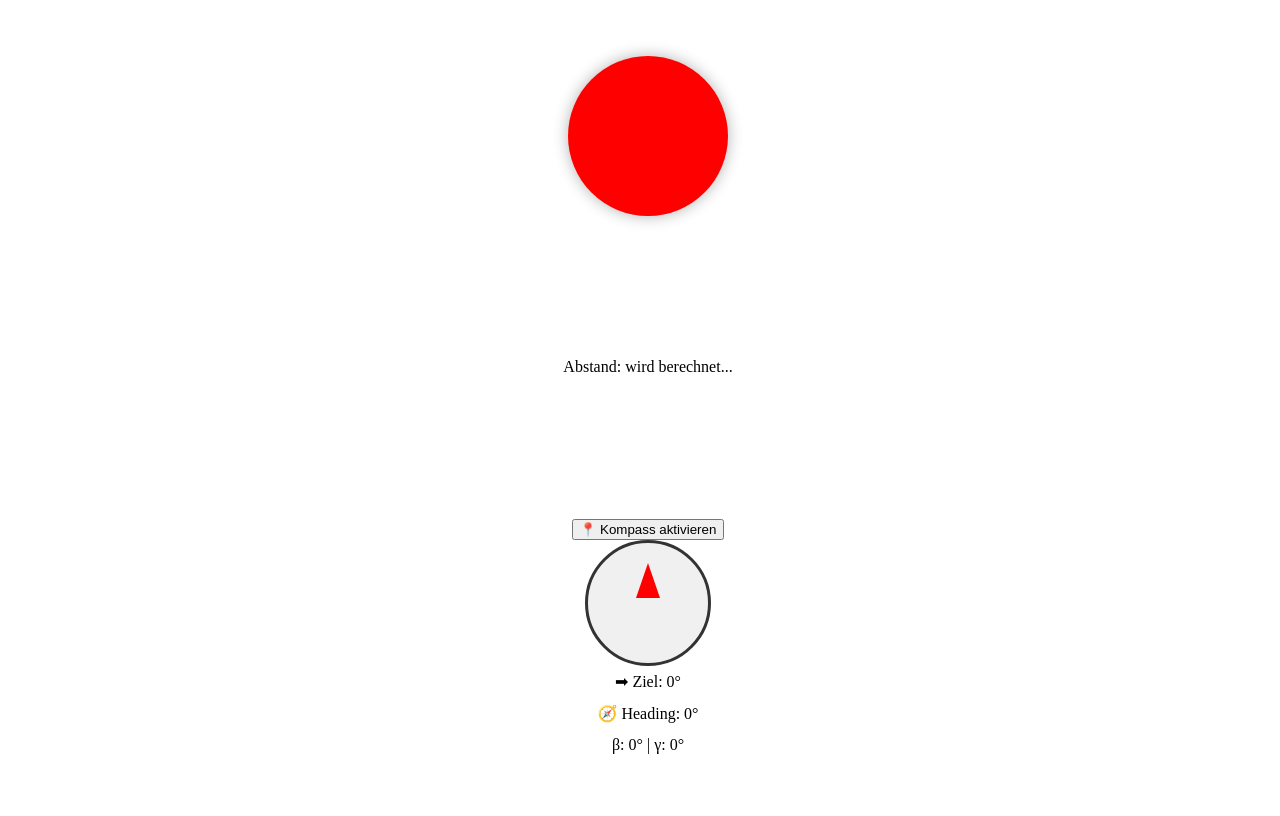
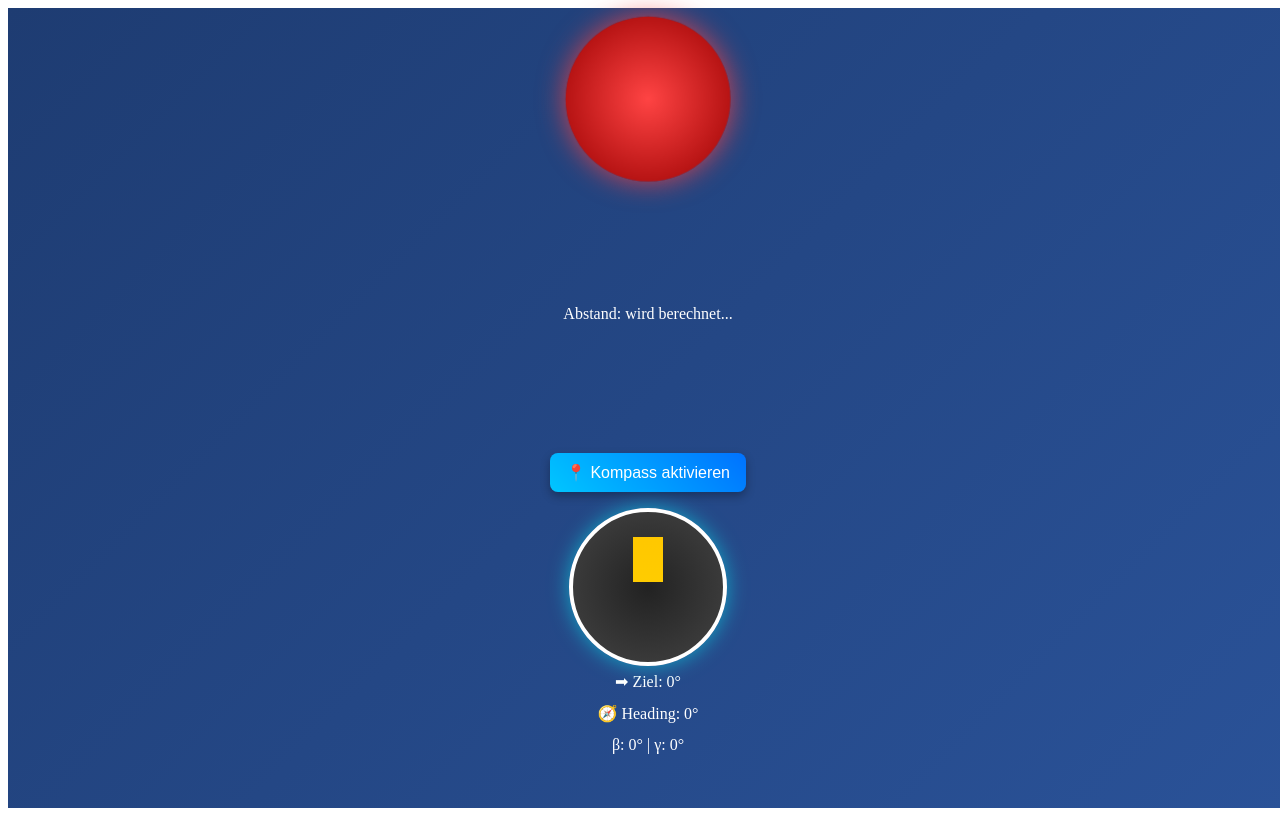
Before and after one commit to ajssal20/position, a SvelteKit app: page / in a window 1280 px wide. Built offline with nearby package versions, Linux system fonts and the light colour scheme; no server answers.

Commit message:
Mit compas

```diff
--- a/src/routes/+page.svelte
+++ b/src/routes/+page.svelte
@@ -40,6 +40,12 @@
       return rot;
     }
   );
+
+  // Kreisgröße dynamisch abhängig von Distanz
+  const circleSize = derived(distance, ($d) => {
+    if ($d === null) return 150;
+    return Math.max(80, 300 - Math.min($d, 200)); // je näher, desto größer (min 80px, max 300px)
+  });
 
   let errorMsg = "";
   let permissionGranted = false;
@@ -115,20 +121,31 @@
     box-sizing: border-box;
     text-align: center;
     justify-content: space-between;
+    background: linear-gradient(135deg, #1e3c72, #2a5298);
+    color: #fff;
   }
 
   /* Kreis-Anzeige */
   .kreis {
     border-radius: 50%;
-    box-shadow: 0 0 15px rgba(0,0,0,0.3);
-    width: 40vw;
-    height: 40vw;
-    max-width: 160px;
-    max-height: 160px;
-    margin-top: 2rem;
+    box-shadow: 0 0 30px rgba(0,0,0,0.5);
+    transition: all 0.4s ease;
+    animation: pulse 2s infinite;
   }
-  .gruen { background-color: green; }
-  .rot { background-color: red; }
+  .gruen {
+    background: radial-gradient(circle, #00ff88, #007f44);
+    box-shadow: 0 0 25px rgba(0,255,136,0.8);
+  }
+  .rot {
+    background: radial-gradient(circle, #ff4444, #990000);
+    box-shadow: 0 0 25px rgba(255,68,68,0.8);
+  }
+
+  @keyframes pulse {
+    0% { transform: scale(1); opacity: 0.9; }
+    50% { transform: scale(1.1); opacity: 1; }
+    100% { transform: scale(1); opacity: 0.9; }
+  }
 
   /* Kompass */
   .kompass-container {
@@ -139,36 +156,52 @@
   }
 
   .kompass {
-    width: 120px;
-    height: 120px;
+    width: 150px;
+    height: 150px;
     border-radius: 50%;
-    border: 3px solid #333;
+    border: 4px solid #fff;
     display: flex;
     justify-content: center;
     align-items: center;
     position: relative;
-    background-color: #f0f0f0;
+    background: radial-gradient(circle, #222, #444);
+    box-shadow: 0 0 20px rgba(0,255,255,0.5);
   }
 
   .pfeil {
     width: 0;
     height: 0;
-    border-left: 12px solid transparent;
-    border-right: 12px solid transparent;
-    border-bottom: 35px solid red;
+    border-left: 15px solid transparent;
+    border-right: 15px solid transparent;
+    border-bottom: 45px solid;
+    border-image: linear-gradient(to bottom, #ff0000, #ffcc00) 1;
     position: absolute;
-    top: 20px;
+    top: 25px;
     transform-origin: 50% 90%;
     transition: transform 0.15s linear;
   }
 
   p { font-size: 1rem; margin: 0.4rem 0; }
-  .error { color: #c00; font-weight: bold; margin-top: 1rem; }
+  .error { color: #ff6666; font-weight: bold; margin-top: 1rem; }
+  button {
+    padding: 0.6rem 1rem;
+    border: none;
+    border-radius: 8px;
+    background: linear-gradient(45deg, #00c6ff, #0072ff);
+    color: #fff;
+    font-size: 1rem;
+    cursor: pointer;
+    margin-bottom: 1rem;
+    box-shadow: 0 4px 10px rgba(0,0,0,0.3);
+  }
 </style>
 
 <div class="container">
   <!-- Kreis für Zielradius -->
-  <div class="kreis { $inRadius ? 'gruen' : 'rot'}"></div>
+  <div
+    class="kreis { $inRadius ? 'gruen' : 'rot'}"
+    style="width: {$circleSize}px; height: {$circleSize}px;"
+  ></div>
 
   <!-- Distanzanzeige -->
   {#if $distance !== null}
```
